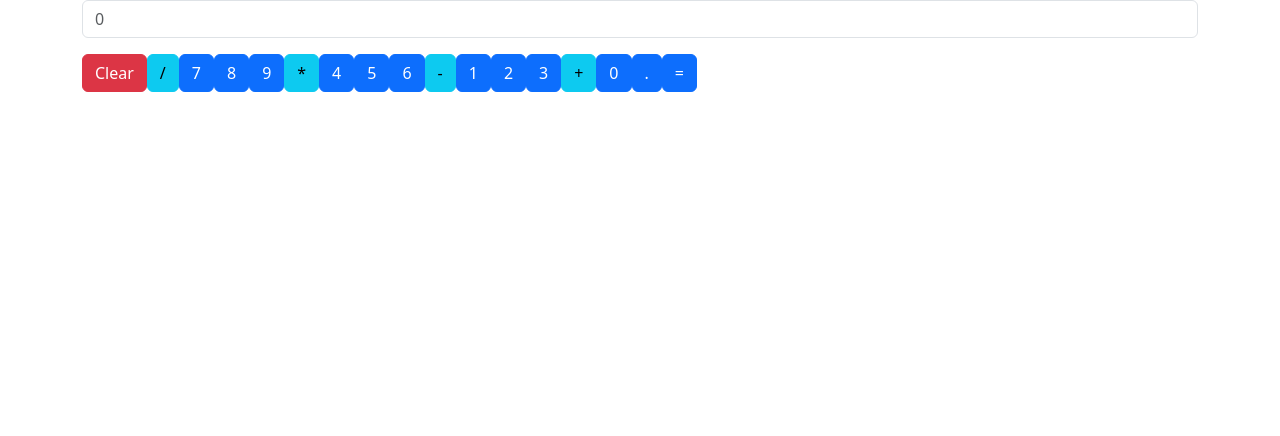
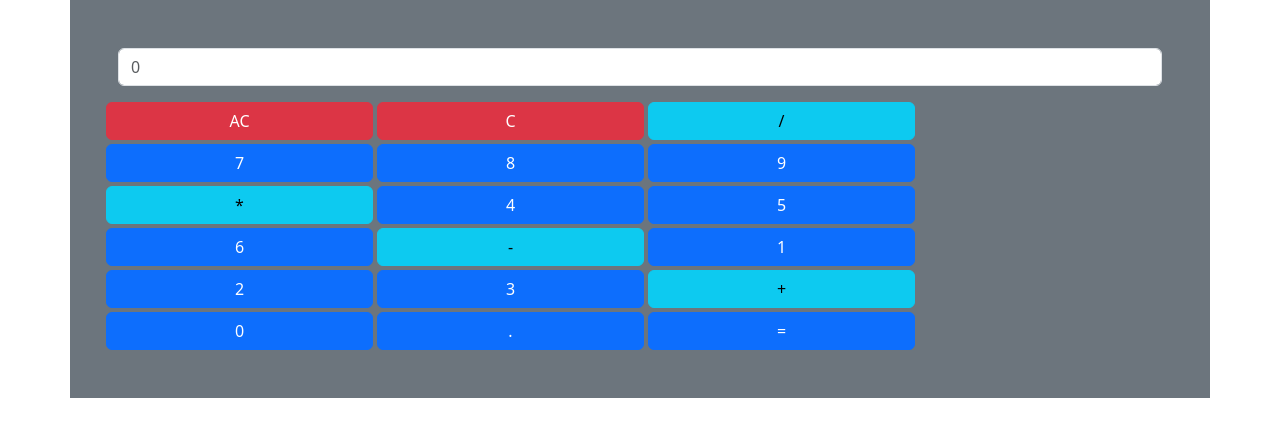
Before and after one commit to bialyLT/calculator-react, a React (Create React App) app: page / in a window 1280 px wide. Shown: the top 436 px of the page. Built offline with nearby package versions, Linux system fonts and the light colour scheme.

Commit message:
fix points errors

```diff
--- a/src/App.js
+++ b/src/App.js
@@ -9,6 +9,7 @@ function App() {
   const handleClick = (e) => {
 
     const controlZeros = /[+\-/*]0{1,}$/;
+    const controlPoints = /[+\-/*]|\d*\.\d*$/;
 
     if (result !== 'Error' && result !== '0') {
         //controlamos que al obtener el error NaN se modifique por el numero ingresado
@@ -16,24 +17,45 @@ function App() {
           setResult(e.target.name);
         }
         //controlamos que el final de la cadena sea un operador o un punto
-        if (result.endsWith('+') || result.endsWith('-') || result.endsWith('/') || result.endsWith('*') || result.endsWith('.')) {
+        if (result.endsWith('+') || result.endsWith('/') || result.endsWith('*') || result.endsWith('-')) {
 
-          if ((e.target.name !== '+') && (e.target.name !== '/') && (e.target.name !== '*') && (e.target.name !== '.')) {
+          if ((e.target.name !== '+') && (e.target.name !== '/') && (e.target.name !== '*')) {
 
-            if (result.endsWith('-') && (e.target.name === '-')) {
+            if (e.target.name === '-' && result.endsWith('-')) {
+              // setResult(result.slice(0, -1) + e.target.name)
               setResult(result.concat(''));
             } else {
               setResult(result.concat(e.target.name));
             }
           } else {
-            setResult(result.concat(''))
+            if ((e.target.name === '+') || (e.target.name === '/') || (e.target.name === '*') || (e.target.name === '.')) {
+              setResult(result.slice(0, -1) + e.target.name)
+            } else {
+              if (e.target.name === '-') {
+                setResult(result.concat(e.target.name))
+              } else {
+                setResult(result.concat(''))
+              }
+            }
           }
         } else{
           //controlamos que no se ingresen mas de un 0 como numero entre operaciones
           if (controlZeros.test(result) && e.target.classList.contains('numbers')){
             setResult(result.concat(''))
           } else{
-            setResult(result.concat(e.target.name));
+            //controlamos que se ingrese solamente un punto por numero
+            if (controlPoints.test(result) && e.target.name === '.') {
+              setResult(result.concat(''));
+            } else {
+
+              if (result.endsWith('-') && (e.target.name === '-')) {
+                setResult(result.concat(''));
+              } else {
+                setResult(result.concat(e.target.name));
+
+
+              }
+            }
           }
         }
         //manejo de errores y controlar que al principio solo se ingresen numeros o un signo -
@@ -55,8 +77,12 @@ function App() {
     }
   }
 
+  const Allclear = () => {
+    setResult("");
+  }
+
   const clear = () => {
-    setResult("");
+    setResult(result.slice(0, -1))
   }
 
   const calculate = () => {
@@ -68,7 +94,7 @@ function App() {
   }
 
   return (
-    <div className="container">
+    <div className="container bg-secondary p-5">
       <InputGroup className="mb-3">
         <FormControl
           placeholder="0"
@@ -77,24 +103,25 @@ function App() {
           id='display'
         />
       </InputGroup>
-      <div className="button">
-        <Button variant="danger" onClick={clear} id="clear">Clear</Button>
-        <Button name="/" className='operators' variant="info" onClick={handleClick} id="divide">/</Button>
-        <Button name="7" className='numbers' onClick={handleClick} id='seven'>7</Button>
-        <Button name="8" className='numbers' onClick={handleClick} id='eight'>8</Button>
-        <Button name="9" className='numbers' onClick={handleClick} id='nine'>9</Button>
-        <Button name="*" className='operators' variant="info" onClick={handleClick} id='multiply'>*</Button>
-        <Button name="4" className='numbers' onClick={handleClick} id='four'>4</Button>
-        <Button name="5" className='numbers' onClick={handleClick} id='five'>5</Button>
-        <Button name="6" className='numbers' onClick={handleClick} id='six'>6</Button>
-        <Button name="-" className='operators' variant="info" onClick={handleClick} id='subtract'>-</Button>
-        <Button name="1" className='numbers' onClick={handleClick} id='one'>1</Button>
-        <Button name="2" className='numbers' onClick={handleClick} id='two'>2</Button>
-        <Button name="3" className='numbers' onClick={handleClick} id='three'>3</Button>
-        <Button name="+" className='operators' variant="info" onClick={handleClick} id='add'>+</Button>
-        <Button name="0" className='numbers' onClick={handleClick} id='zero'>0</Button>
-        <Button name="." onClick={handleClick} id='decimal'>.</Button>
-        <Button variant="primary" onClick={calculate} id="equals">=</Button>
+      <div className="button row row-cols-4 gap-1">
+        <Button variant="danger" className='col' onClick={Allclear} id="clear">AC</Button>
+        <Button variant="danger" className='col' onClick={clear} id="clear">C</Button>
+        <Button name="/" className='operators col' variant="info" onClick={handleClick} id="divide">/</Button>
+        <Button name="7" className='numbers col' onClick={handleClick} id='seven'>7</Button>
+        <Button name="8" className='numbers col' onClick={handleClick} id='eight'>8</Button>
+        <Button name="9" className='numbers col' onClick={handleClick} id='nine'>9</Button>
+        <Button name="*" className='operators col' variant="info" onClick={handleClick} id='multiply'>*</Button>
+        <Button name="4" className='numbers col' onClick={handleClick} id='four'>4</Button>
+        <Button name="5" className='numbers col' onClick={handleClick} id='five'>5</Button>
+        <Button name="6" className='numbers col' onClick={handleClick} id='six'>6</Button>
+        <Button name="-" className='operators col' variant="info" onClick={handleClick} id='subtract'>-</Button>
+        <Button name="1" className='numbers col' onClick={handleClick} id='one'>1</Button>
+        <Button name="2" className='numbers col' onClick={handleClick} id='two'>2</Button>
+        <Button name="3" className='numbers col' onClick={handleClick} id='three'>3</Button>
+        <Button name="+" className='operators col' variant="info" onClick={handleClick} id='add'>+</Button>
+        <Button name="0" className='numbers col' onClick={handleClick} id='zero'>0</Button>
+        <Button name="." className='col' onClick={handleClick} id='decimal'>.</Button>
+        <Button variant="primary" className='col' onClick={calculate} id="equals">=</Button>
       </div>
     </div>
   );
```
